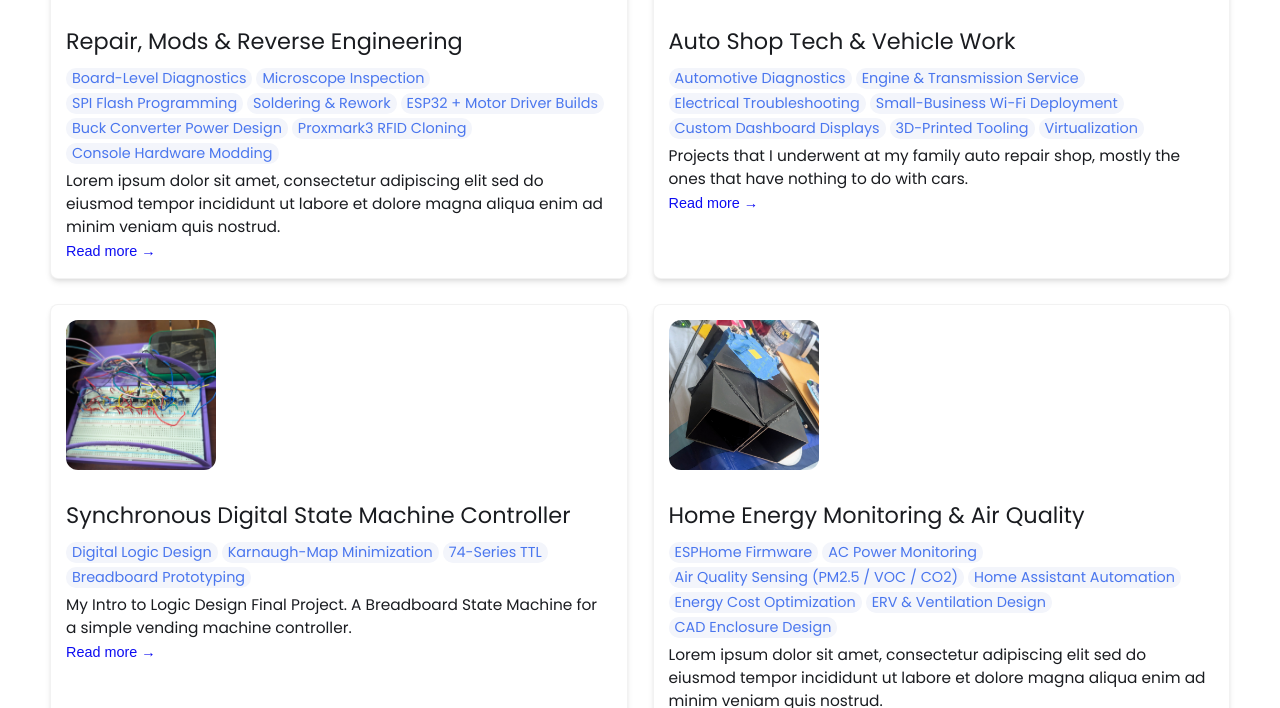
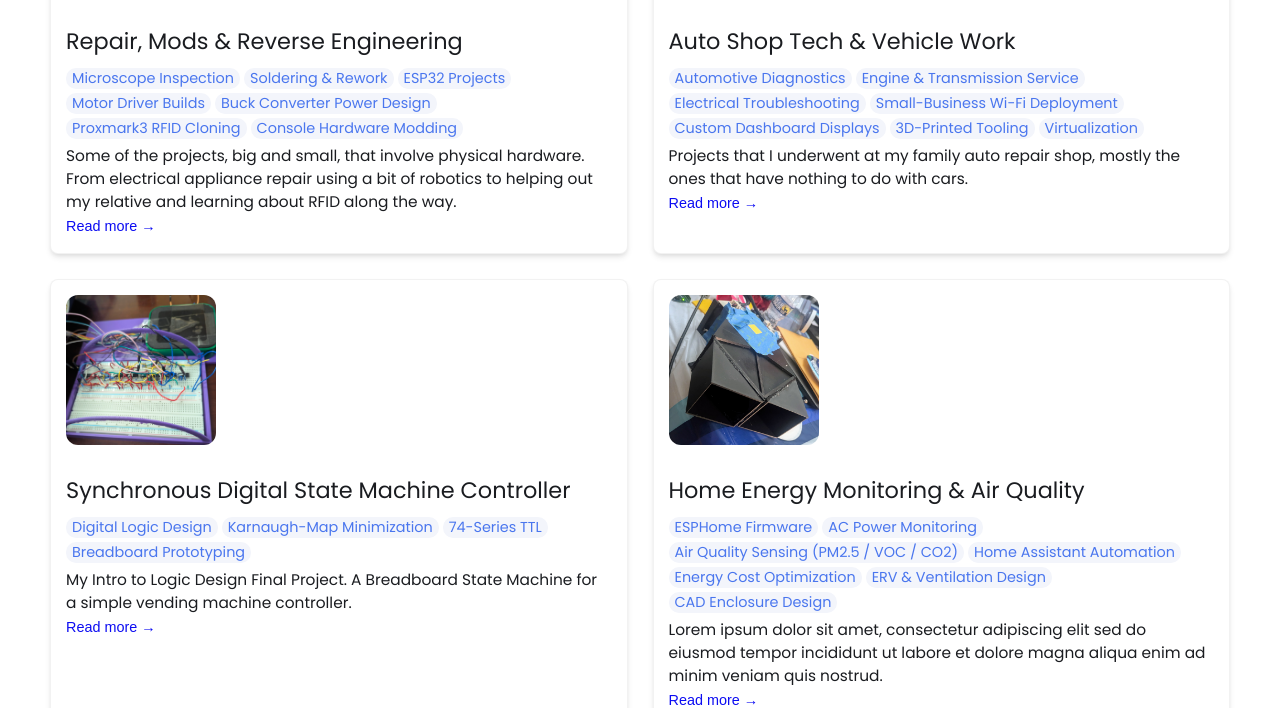
Before and after one commit to OmegaDraquex/OmegaDraquex.github.io, a Jekyll site: the page built from index.html, in a window 1280 px wide and 900 px high, scrolled down 1971 px, cut to the strip 192-900 px from the top of the window. Built offline with Jekyll 4.4.1, drawn with Linux system fonts in a browser that asks for light colours; part of the change alters nothing that is shown.

Commit message:
Revise project details and add console mod sections
Updated project description and added details about the motorized trash can repair project. Revised skills and added sections on console mods.

```diff
--- a/_projects/repair-and-mods/index.md
+++ b/_projects/repair-and-mods/index.md
@@ -1,15 +1,14 @@
 ---
 layout: post
 title: Repair, Mods & Reverse Engineering
-description: Lorem ipsum dolor sit amet, consectetur adipiscing elit sed do eiusmod tempor incididunt ut labore et dolore magna aliqua enim ad minim veniam quis nostrud.
+description: Some of the projects, big and small, that involve physical hardware. From electrical appliance repair using a bit of robotics to helping out my relative and learning about RFID along the way.
 card_image: /assets/photooflaptoptakenapartwithacableonthethunderboltchipconnectedtoausbtoflashitbecauseitdiedthinkpadt480s.jpg
 order: 5
 skills:
-  - Board-Level Diagnostics
   - Microscope Inspection
-  - SPI Flash Programming
   - Soldering & Rework
-  - ESP32 + Motor Driver Builds
+  - ESP32 Projects
+  - Motor Driver Builds
   - Buck Converter Power Design
   - Proxmark3 RFID Cloning
   - Console Hardware Modding
@@ -35,45 +34,17 @@ skills:
 - The trash can saga deserves a video — it's your best "debugging under chaos" story
 - Skip the Peloton pedals (your call — you said you're not proud of it) -->
 
-## Description
+## Motorized Trash Can Repair
 
-Lorem ipsum dolor sit amet, consectetur adipiscing elit, sed do eiusmod tempor incididunt ut labore et dolore magna aliqua. Ut enim ad minim veniam, quis nostrud exercitation ullamco laboris nisi ut aliquip ex ea commodo consequat duis aute irure dolor in reprehenderit.
-
-## Photos
-
-Lorem ipsum dolor sit amet, consectetur adipiscing elit, sed do eiusmod tempor incididunt ut labore et dolore magna aliqua enim ad minim veniam quis nostrud.
+My household has quite a lot of little gadgets here and there. One of which being a motorized trash can. Prior to this project I embarked on, we had it for about six months. It takes 6 AA batteries. It uses an infrared emitter and sensor to trigger it opening, and it has an open/close capacitive button to trigger longer hold states.
 
 {% include image-gallery.html images="/assets/trashcanoriginalpcbdiagnosedfaultyconnector.jpg" height="350" %}
+One day, the trash can stopped working. It acted like it was dead and new batteries did not bring it back to life. On a weekend I had more free-time, I opened it up and found out that the long wire run had become disconnected from the flimsy connector. I glued it back in place, and for better or for worse, I decided to tackle a complaint my parents had about it. Both open states, the infrared and the open button, stayed open for a very short amount of time, and I wanted to see if I could use a microcontroller to keep it open for longer. I soldered an ESP32 to the 'Open' button part of the board. This did not work out well. It was bouncing and triggering the open button constantly no matter what. I decided that I was getting a bit to ambitious, so I desoldered it and started to put the trash can back together. I made quite a blunder when doing so and dropped the board on a lead of my power supply. I saw a bright white flash of light and a puff of smoke and knew the board was done for. Instead of trying to fix it or order a replacement, I decided I could remake the system but better.
 
-Lorem ipsum dolor sit amet, consectetur adipiscing elit, sed do eiusmod tempor incididunt ut labore et dolore magna aliqua enim ad minim veniam quis nostrud.
+Using the various boards I had from previous AliExpress impulse-buys, I put together a system that could almost replace the old one. Starting from the wall, I used an old 12V power supply, connected to a lm2596 DC-DC converter tuned and hotglued to 9V to match the original voltage of the 6 AA array. I also connected a DC to 5V board to power an ESP32. The ESP32 and 9V were connected to a TB6612FNG Motor Driver board. I also connected four or five really long wires to the ESP32. I installed all of these components in an empty compartment next to where the batteries used to go. The ESP32 was flashed and connected to my ESPHome because that is what I am most familiar with and I could easily modify and upload a new config over Wi-Fi. After a bit of tuning to the duration of the open and close states, I could manually trigger it to open and close from my server. I had to wait a little while for my VL53L0X Time of Flight sensor to come in. Once it did, it was pretty simple to integrate because I generously added and ran those long wires through the can. I had to make a modification to the port where the old infrared sensor used to be, and I ended up drilling a hole through the plastic so the sensor has line-of-sight. One code modification later and our trash can was working again, now wired and able to adjust the time it stays open. I didn't implement the buttons, and maybe if the need arises, I will do so. It has worked flawlessly ever since.
 
-{% include image-gallery.html images="/assets/originalgarbagecanpcbundermicroscope.jpg" height="350" %}
-
-Lorem ipsum dolor sit amet, consectetur adipiscing elit, sed do eiusmod tempor incididunt ut labore et dolore magna aliqua enim ad minim veniam quis nostrud.
-
-{% include image-gallery.html images="/assets/trashcanphotooftherawboardsiusedtoreplacetheoriginalone.jpg" height="350" %}
-
-Lorem ipsum dolor sit amet, consectetur adipiscing elit, sed do eiusmod tempor incididunt ut labore et dolore magna aliqua enim ad minim veniam quis nostrud.
-
-{% include image-gallery.html images="/assets/closeupoftrashcanesp32pictakentorecallwhichwiresgotowhichpinafterrouted.jpg" height="350" %}
-
-Lorem ipsum dolor sit amet, consectetur adipiscing elit, sed do eiusmod tempor incididunt ut labore et dolore magna aliqua enim ad minim veniam quis nostrud.
-
-{% include image-gallery.html images="/assets/trashcanlidnexttopowersupplytestingphoto.jpg" height="350" %}
-
-Lorem ipsum dolor sit amet, consectetur adipiscing elit, sed do eiusmod tempor incididunt ut labore et dolore magna aliqua enim ad minim veniam quis nostrud.
-
-{% include image-gallery.html images="/assets/robinairacmachinetorndownhighresphoto.jpg" height="350" %}
-<!-- To add more photos: copy a caption + image-gallery block above and swap in your "/assets/filename". -->
-
-## Write-up
-
-Lorem ipsum dolor sit amet, consectetur adipiscing elit, sed do eiusmod tempor incididunt ut labore et dolore magna aliqua. Ut enim ad minim veniam, quis nostrud exercitation ullamco laboris nisi ut aliquip ex ea commodo consequat.
-
-Duis aute irure dolor in reprehenderit in voluptate velit esse cillum dolore eu fugiat nulla pariatur. Excepteur sint occaecat cupidatat non proident, sunt in culpa qui officia deserunt mollit anim id est laborum.
-
-Sed ut perspiciatis unde omnis iste natus error sit voluptatem accusantium doloremque laudantium, totam rem aperiam, eaque ipsa quae ab illo inventore veritatis et quasi architecto beatae vitae dicta sunt explicabo.
-
-Nemo enim ipsam voluptatem quia voluptas sit aspernatur aut odit aut fugit, sed quia consequuntur magni dolores eos qui ratione voluptatem sequi nesciunt, neque porro quisquam est, qui dolorem ipsum quia dolor sit amet, consectetur adipisci velit.
-
-At vero eos et accusamus et iusto odio dignissimos ducimus qui blanditiis praesentium voluptatum deleniti atque corrupti quos dolores et quas molestias excepturi sint occaecati cupiditate non provident.
+## Console Mods
+### Software
+Every console I have owned, I have done some sort of software mod to it. My Switch, Wii U, Wii, 3DS and more have custom firmware. It was mostly to back up physical media to the console internal storage so I did not have to swap discs and cartridges. I also did it so my brother could play with mods.
+### Hardware
+I saw a video of someone adding USB C to their Nintendo 3DS portable console. This was before I went to college for engineering, so I did not have a lot of hardware experience. I used a rotary tool to cut out a pocket for a USB C female board to give it a place to set in the console's housing. I struggled through soldering and got help from my dad when the process was not working. At this point, I didn't know about cleaning the soldering tip, flux, tinning, or anything like that, so I was playing on hard mode. This experience was incredibly frustruating, but it gave me a lot of practice soldering because of the trial and error. Now, my system can charge off of either USB C or the original proprietary charging port.
```
